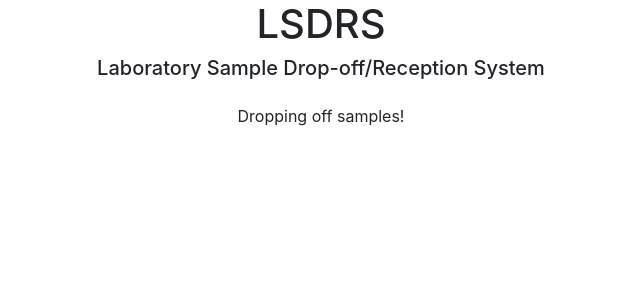
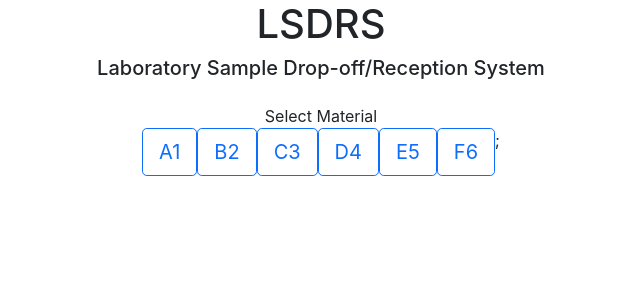
Before and after one commit to jlmichels/lsdrs, a React (Create React App) app: page / in a window 1280 px wide. Both pictures are taken after a click on the button "Factory". Shown: the top 300 px of the page, without its empty margins (319-959 px from the left). Built offline with nearby package versions, Linux system fonts and the light colour scheme; the HTML template or start-up script is replaced by a standard one.

Commit message:
Add material button generation logic

```diff
--- a/src/components/dropoffSamples.js
+++ b/src/components/dropoffSamples.js
@@ -1,9 +1,27 @@
-import React, { Fragment } from 'react';
+import React, { Fragment, useState } from 'react';
+import Button from 'react-bootstrap/Button';
 
 const DropoffSamples = () => {
+    const [dropoffMaterial, setDropoffMaterial] = useState();
+    const [dropoffQuantity, setDropoffQuantity] = useState();
+    const [dropoffLot, setDropoffLot] = useState();
+
+    /* TODO:
+        Modal screen that displayed material, and allows input of lot and selection of quantity (10mg, 50mg, 200g, 2kg)
+        Auth to get user
+        Banner after successful dropoff that fades from view
+    */
+
+    const materials = ["A1", "B2", "C3", "D4", "E5", "F6"];
+
     return(
         <Fragment>
-            Dropping off samples!
+            Select Material
+            <div className="d-flex justify-content-center flex-wrap">
+                {materials.map((material) => (
+                    <Button variant="outline-primary" size="lg" onClick={() => setDropoffMaterial(material)}>{material}</Button>
+                ))};
+            </div>
         </Fragment>
     );
 }
```
